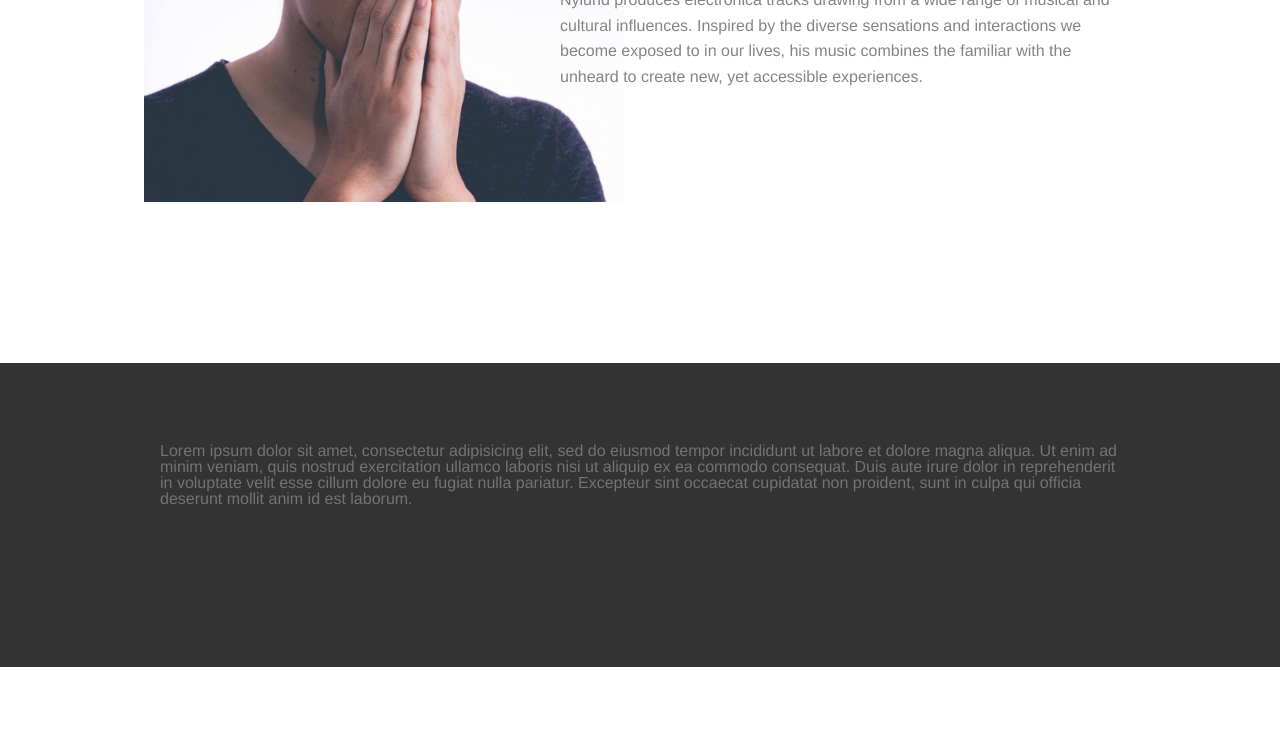
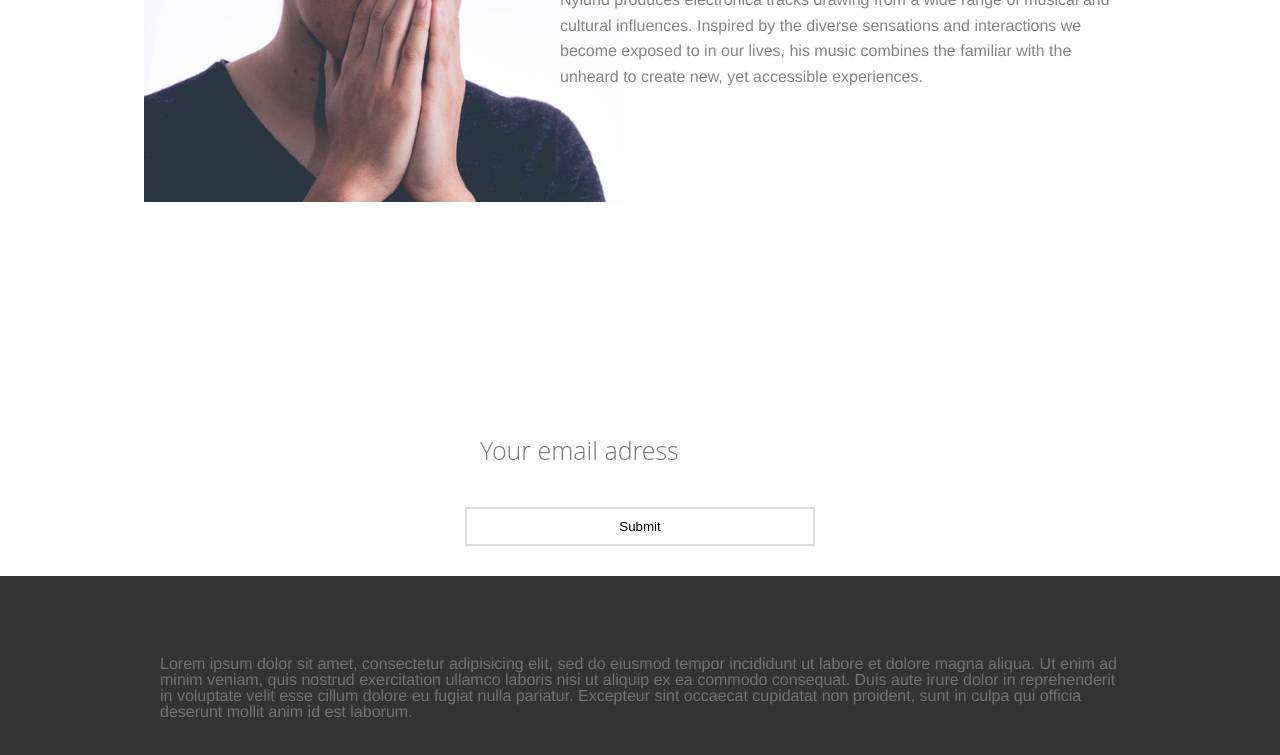
Before and after one commit to oleharland/nylund-website, a website: page app/index.html in a window 1280 px wide. Shown: the part 437-1192 px from the top of the page. Before the commit the page ends 1104 px from the top, so only its background shows below. Drawn offline with nearby package versions, Linux system fonts and the light colour scheme; files that its build step writes are made by us from their sources.

Commit message:
minimal input field style

```diff
--- a/app/index.html
+++ b/app/index.html
@@ -58,6 +58,17 @@
       </div>
     </section>
 
+    <section>
+      <div class="container">
+        <fieldset>
+          <form action="">
+            <input type="text" class="ghost-input" placeholder="Your email adress" required>
+            <input type="submit" class="ghost-button">
+          </form>
+        </fieldset>
+      </div>
+    </section>
+
     <footer>
       <div class="container">
         <div class="wrapper">
--- a/app/styles/main.scss
+++ b/app/styles/main.scss
@@ -78,3 +78,62 @@ footer {
   }
 
 }
+
+
+
+fieldset {
+  display: block;
+  -webkit-margin-start: 0px;
+  -webkit-margin-end: 0px;
+  -webkit-padding-before: 0em;
+  -webkit-padding-start: 0em;
+  -webkit-padding-end: 0em;
+  -webkit-padding-after: 0em;
+  border: 0px;
+  border-image-source: initial;
+  border-image-slice: initial;
+  border-image-width: initial;
+  border-image-outset: initial;
+  border-image-repeat: initial;
+  min-width: -webkit-min-content;
+  padding: 30px;
+}
+.ghost-input {
+  display: block;
+  font-weight:300;
+  width: 100%;
+  font-size: 25px;
+  border:0px;
+  outline: none;
+  width: 100%;
+  -webkit-box-sizing: border-box;
+  -moz-box-sizing: border-box;
+  box-sizing: border-box;
+  color: #4b545f;
+  background: #fff;
+  font-family: Open Sans,Verdana;
+  padding: 10px 15px;
+  margin: 30px 0px;
+  -webkit-transition: all 0.1s ease-in-out;
+  -moz-transition: all 0.1s ease-in-out;
+  -ms-transition: all 0.1s ease-in-out;
+  -o-transition: all 0.1s ease-in-out;
+  transition: all 0.1s ease-in-out;
+}
+.ghost-input:focus {
+  border-bottom:1px solid #ddd;
+}
+.ghost-button {
+  background-color: transparent;
+  border:2px solid #ddd;
+  padding:10px 30px;
+  min-width: 350px;
+  -webkit-transition: all 0.1s ease-in-out;
+  -moz-transition: all 0.1s ease-in-out;
+  -ms-transition: all 0.1s ease-in-out;
+  -o-transition: all 0.1s ease-in-out;
+  transition: all 0.1s ease-in-out;
+}
+.ghost-button:hover {
+  border:2px solid #515151;
+}
```
Also changed, not shown: 1 other file.
